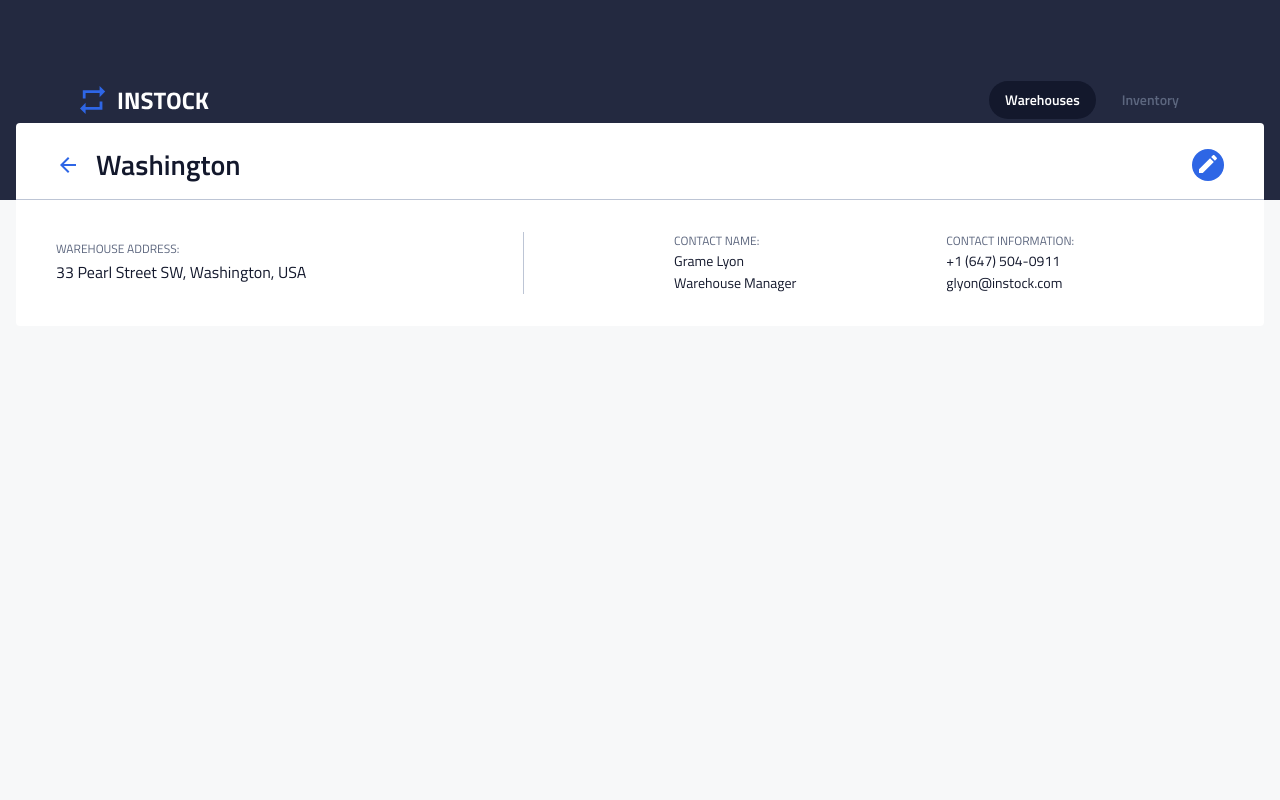
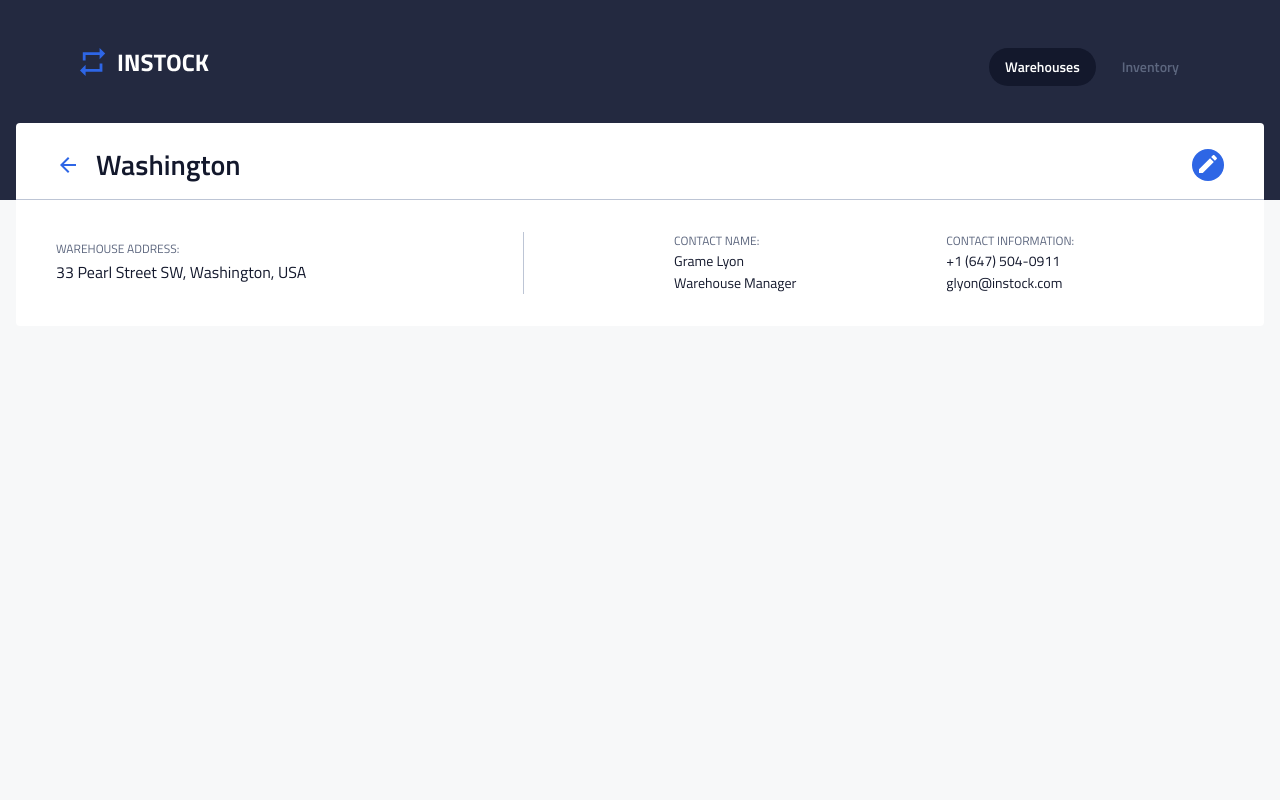
Before and after one commit to eosook/honey-bee-instock, a React (Vite) app: page / in a window 1280 px wide. Shown: the top 800 px of the page. Built offline with nearby package versions, Linux system fonts and the light colour scheme.

Commit message:
fixed issues with header padding

```diff
--- a/src/components/Header/Header.scss
+++ b/src/components/Header/Header.scss
@@ -3,12 +3,13 @@
 @use '../../styles/partials/mixins' as *;
 
 .header {
-  background-color: $graphite; // will be a variable once jenna is done that section
+  background-color: $graphite;
   width: 100%;
   height: 12.5rem;
   display: flex;
   flex-direction: column;
   align-items: center;
+
   &__logo-container {
     display: flex;
     justify-content: center;
@@ -25,7 +26,8 @@
   @include tablet {
     flex-direction: row;
     justify-content: space-between;
-    align-items: center;
+    align-items: flex-start;
+    padding: 3rem 0;
 
     &__logo-container {
       width: 50%;
@@ -40,6 +42,8 @@
   }
 
   @include desktop {
+    padding: 3rem 0;
+
     &__logo-container {
       padding: 0 5rem;
     }
```
